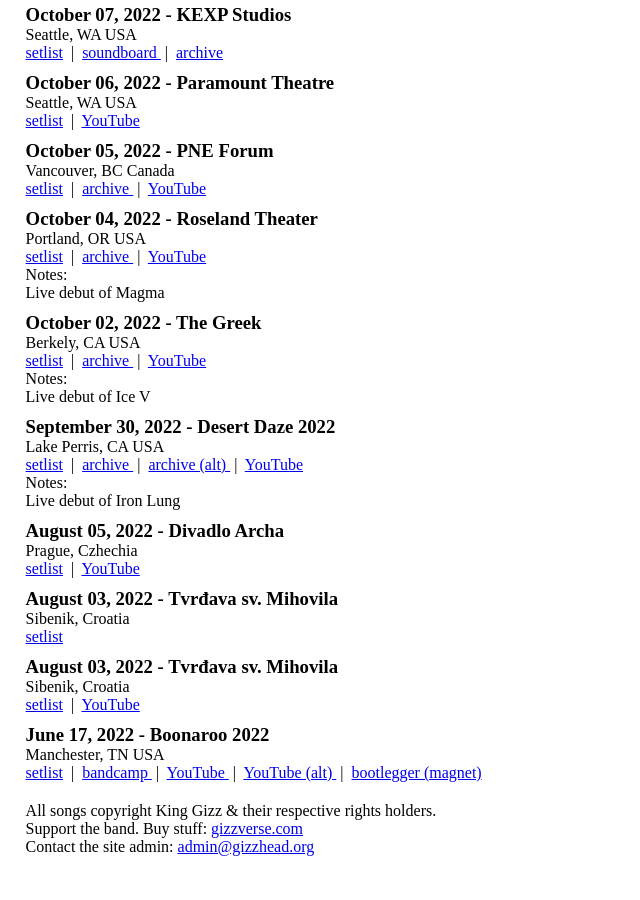
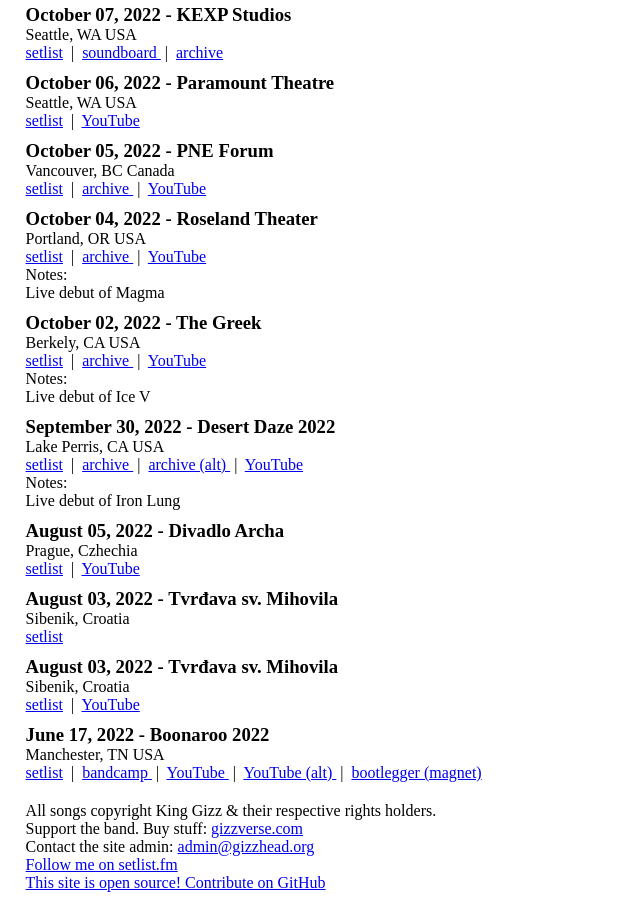
Before and after one commit to catskull/gizzhead.org, a Jekyll site: the page built from index.md, in a window 1280 px wide and 900 px high, scrolled down 1280 px. Shown: the whole window, without its empty margins (0-640 px from the left). Built offline with Jekyll 4.4.1, drawn with Linux system fonts in a browser that asks for light colours; before the commit the page ends 2144 px from its top, so only the background shows below that.

Commit message:
Add setlist profile and github links

```diff
--- a/_layouts/default.html
+++ b/_layouts/default.html
@@ -95,6 +95,9 @@
       <br>
       Contact the site admin: <a href="mailto:admin@gizzhead.org">admin@gizzhead.org</a>
       <br>
+      <a target="_blank" href="https://www.setlist.fm/user/gizzheaddotorg">Follow me on setlist.fm</a>
+      <br>
+      <a target="_blank" href="https://github.com/catskull/gizzhead.org">This site is open source! Contribute on GitHub</a>
     </footer>
   </body>
 </html>
```
